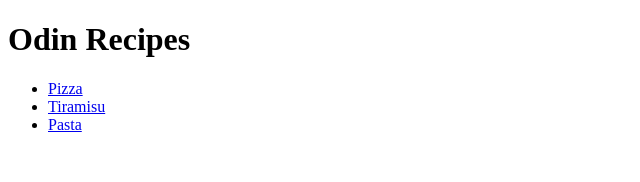
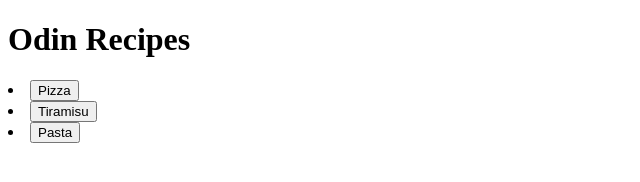
Before and after one commit to HebiRyuuk/odin-recipes, a plain HTML site: page index.html in a window 1280 px wide. Shown: the whole page, without its empty margins (0-640 px from the left). Drawn offline with Linux system fonts and the light colour scheme.

Commit message:
Modified index.html     Added <button></button> inside every <a></a>     Removed every <ul>

```diff
--- a/index.html
+++ b/index.html
@@ -8,10 +8,8 @@
     </head>
     <body>
         <h1>Odin Recipes</h1>
-        <ul>
-            <li><a href="./recipes/pizza.html">Pizza</a></li>
-            <li><a href="./recipes/tiramisu.html">Tiramisu</a></li>
-            <li><a href="./recipes/pasta.html">Pasta</a></li>
-        </ul>
+        <li><a href="./recipes/pizza.html"><button>Pizza</button></a></li>
+        <li><a href="./recipes/tiramisu.html"><button>Tiramisu</button></a></li>
+        <li><a href="./recipes/pasta.html"><button>Pasta</button></a></li>
     </body>
 </html>
```
